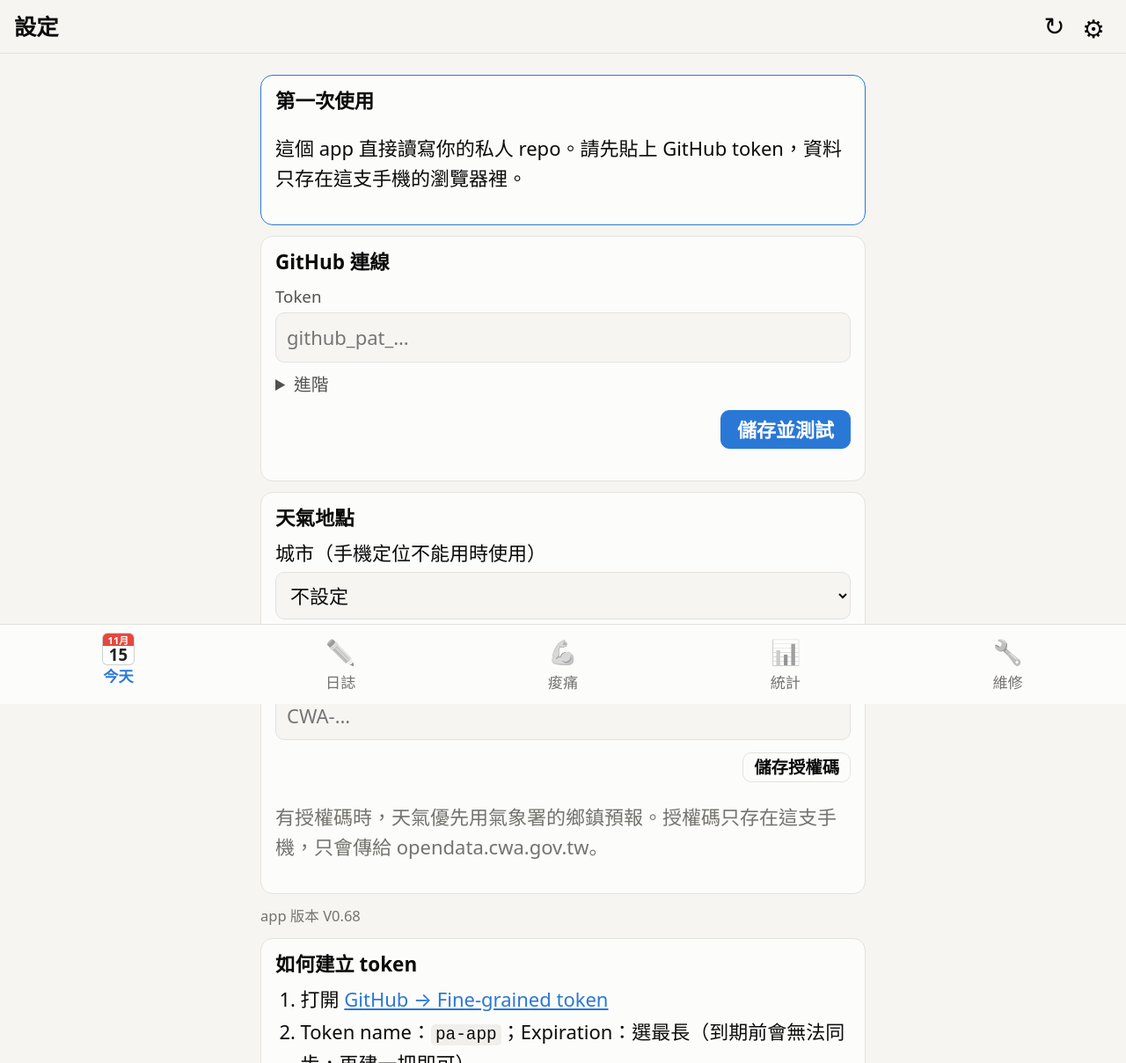
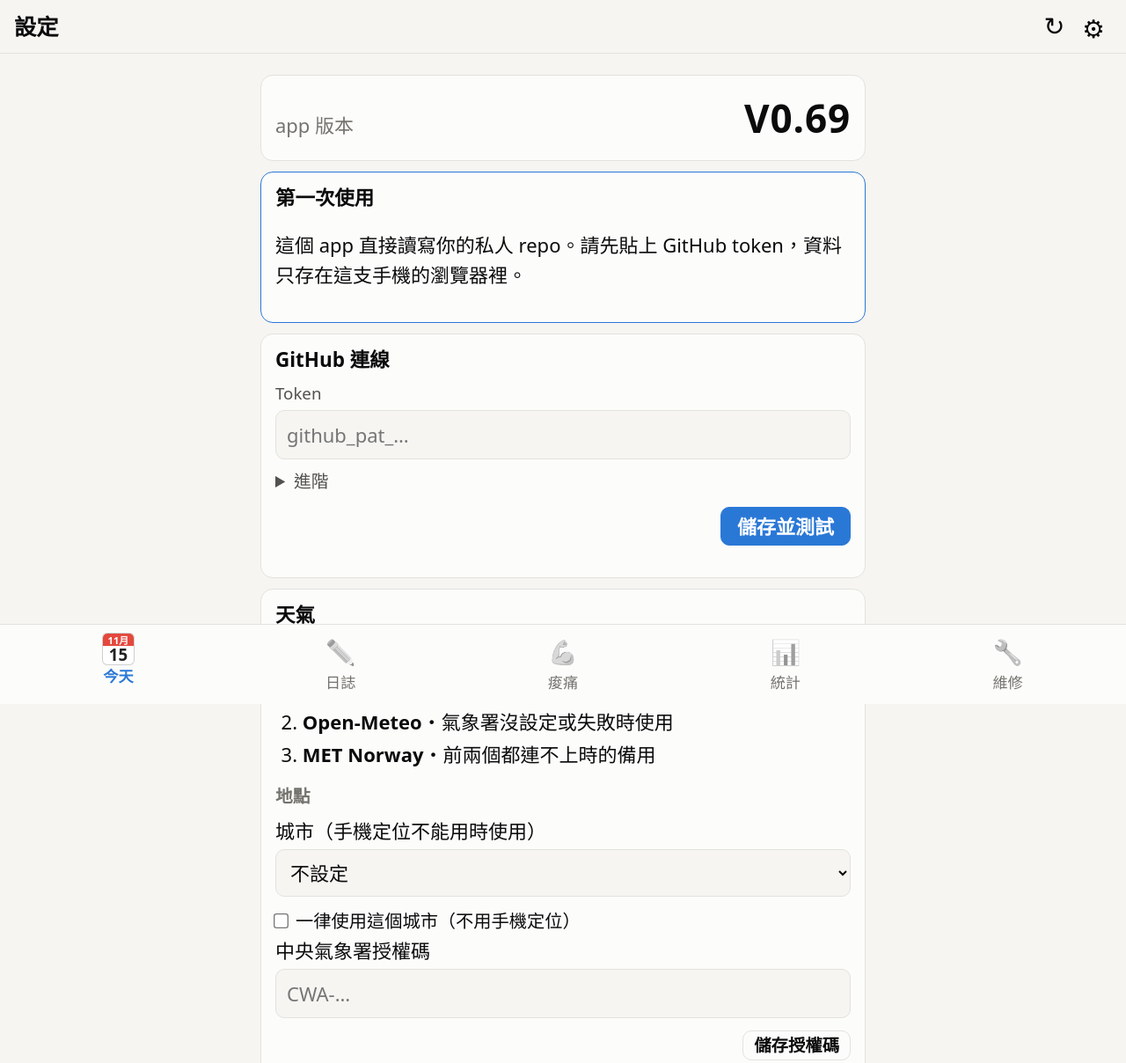
Before and after one commit to takeshiitoh327/PA-APP, a plain HTML site: page index.html in a window 1280 px wide. Shown: the top 1208 px of the page at 88% size. Drawn offline with Linux system fonts and the light colour scheme.

Commit message:
Settings: version on top, weather sources in priority order, GitHub token last (V0.69)
Co-Authored-By: Claude Opus 5.5 <noreply@anthropic.com>
Claude-Session: https://claude.ai/code/session_01Mxzxh1S3LwuYx3odBsgyHW

```diff
--- a/js/app.js
+++ b/js/app.js
@@ -25,7 +25,7 @@ import { FIELDS as REPAIR_FIELDS, parseRepairs, repairPath, addRepair } from "./
 import { probeHosts, todayWeather, savedWeather, isEvening, weatherLine, describe, locationPermission, diagnose, requestPositionNow, CITIES, placeSetting, savePlaceSetting, cwaKey, saveCwaKey } from "./weather.js";
 
 // Version shown to the user, V0.NN (V0.33 was v33).
-const APP_VERSION = "V0.68";
+const APP_VERSION = "V0.69";
 import { summarize, projectSummary, resolveRange, previousRange, openCommitments, addDays, daysBetween } from "./stats.js";
 import { pushSupported, currentSubscription, enablePush, disablePush, showLocalTest } from "./push.js";
 
@@ -1619,8 +1619,7 @@ function bindTips(root) {
 
 async function viewSettings(_, firstRun) {
   titleEl.textContent = "設定";
-  view.innerHTML = `
-  ${firstRun ? `<section class="card notice"><h2>第一次使用</h2><p>這個 app 直接讀寫你的私人 repo。請先貼上 GitHub token，資料只存在這支手機的瀏覽器裡。</p></section>` : ""}
+  const gh = `
   <section class="card">
     <h2>GitHub 連線</h2>
     <form id="settings-form" autocomplete="off">
@@ -1639,8 +1638,20 @@ async function viewSettings(_, firstRun) {
       <p id="test-result" class="muted"></p>
     </form>
   </section>
+`;
+  view.innerHTML = `
+  <section class="card version-card"><span class="muted">app 版本</span><strong>${APP_VERSION}</strong></section>
+  ${firstRun ? `<section class="card notice"><h2>第一次使用</h2><p>這個 app 直接讀寫你的私人 repo。請先貼上 GitHub token，資料只存在這支手機的瀏覽器裡。</p></section>` : ""}
+  ${firstRun ? gh : ""}
   <section class="card" id="place-card">
-    <h2>天氣地點</h2>
+    <h2>天氣</h2>
+    <h3 class="sub">資料來源（依優先順序）</h3>
+    <ol class="source-list">
+      <li><b>中央氣象署</b>・鄉鎮預報・<span class="${cwaKey() ? "ok" : "muted"}">${cwaKey() ? "已設定授權碼" : "未設定授權碼，略過"}</span></li>
+      <li><b>Open-Meteo</b>・氣象署沒設定或失敗時使用</li>
+      <li><b>MET Norway</b>・前兩個都連不上時的備用</li>
+    </ol>
+    <h3 class="sub">地點</h3>
     <label>城市（手機定位不能用時使用）
       <select id="place-city"><option value="">不設定</option>${CITIES.map(
         ([name]) => `<option value="${name}" ${placeSetting().city === name ? "selected" : ""}>${name}</option>`
@@ -1661,7 +1672,7 @@ async function viewSettings(_, firstRun) {
     <p class="muted" id="push-status">檢查中…</p>
     <div class="form-actions" id="push-actions"></div>
   </section>` : ""}
-  <p class="muted diag">app 版本 ${APP_VERSION}</p>
+  ${firstRun ? "" : gh}
   <section class="card md">
     <h2>如何建立 token</h2>
     <ol>
--- a/style.css
+++ b/style.css
@@ -424,3 +424,9 @@ label.check input { width: auto; margin: 0; transform: scale(1.3); }
 .date-ym { font-size: min(.95em, 4.8vw); color: var(--text-2); white-space: nowrap; }
 .datenav .datenav-label { flex-direction: column; gap: 2px; }
 .datenav { gap: 10px; }
+
+.version-card { display: flex; align-items: baseline; justify-content: space-between; gap: 12px; }
+.version-card strong { font-size: 2rem; letter-spacing: .02em; }
+h3.sub { font-size: .9rem; margin: 14px 0 6px; color: var(--muted, #999); font-weight: 600; }
+.source-list { margin: 0 0 4px; padding-left: 1.4em; line-height: 1.7; }
+.source-list .ok { color: var(--accent); }
--- a/sw.js
+++ b/sw.js
@@ -1,7 +1,7 @@
 // Caches the app shell only. GitHub API responses (personal data) are never
 // cached here: requests to other origins pass straight through.
 
-const VERSION = "pa-app-V0.68";
+const VERSION = "pa-app-V0.69";
 const SHELL = [
   "./",
   "index.html",
```
